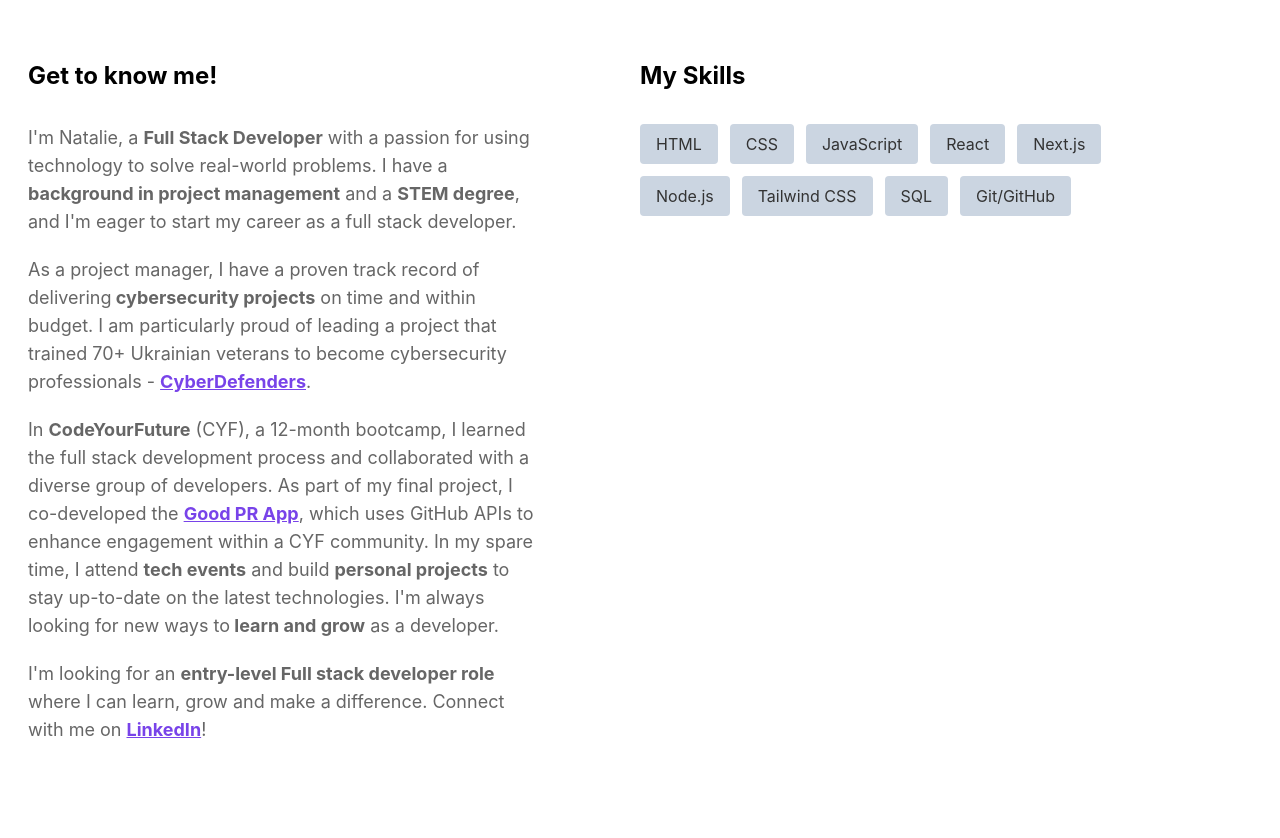
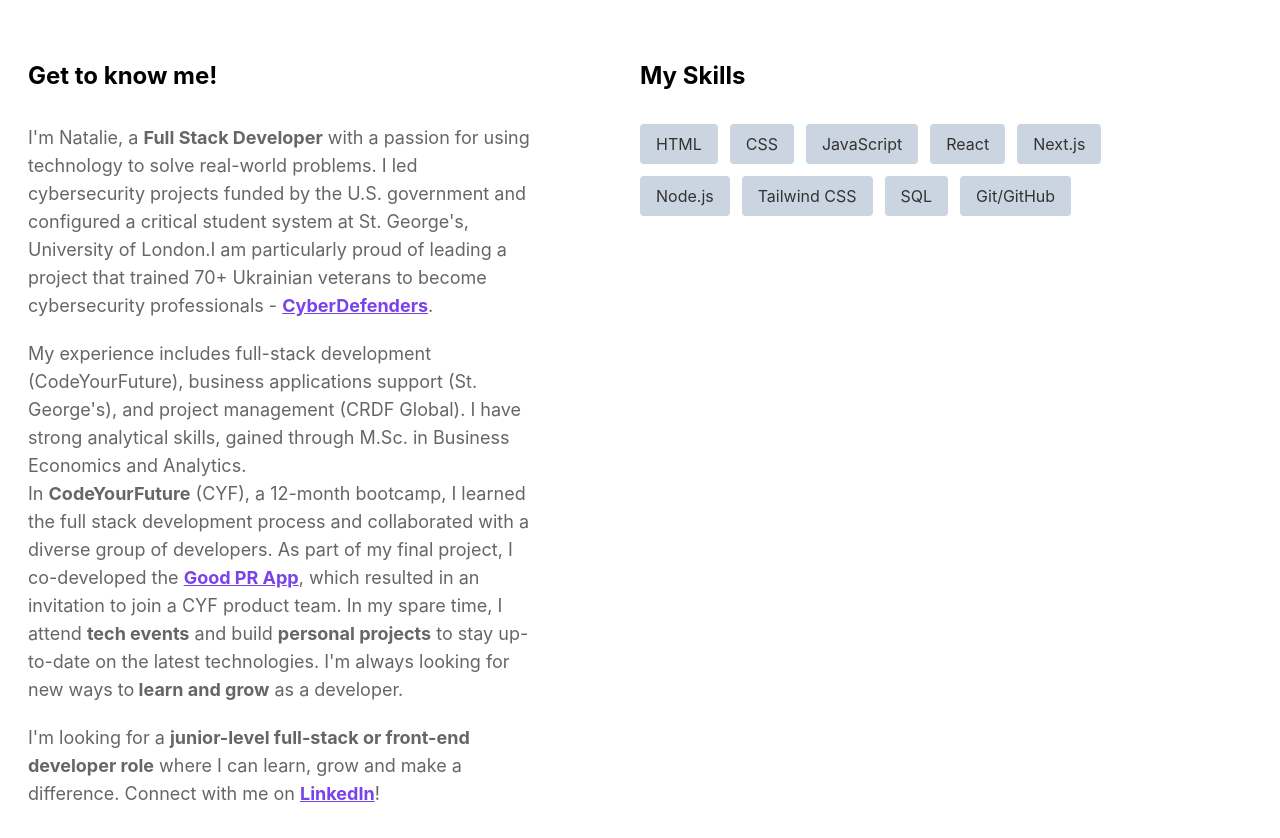
Before and after one commit to nataliiazab/portfolio, a React (Vite) app: page / in a window 1280 px wide. Shown: the part 1160-1998 px from the top of the page. Built offline with nearby package versions, Linux system fonts and the light colour scheme; a web font is replaced by a local one.

Commit message:
Update About.jsx

```diff
--- a/src/components/About.jsx
+++ b/src/components/About.jsx
@@ -32,15 +32,8 @@
           <div className="md:w-10/12 text-lg text-[#666] mb-8">
             <p className="mb-5">
               I'm Natalie, a <strong>Full Stack Developer</strong> with a
-              passion for using technology to solve real-world problems. I have
-              a <strong>background in project management</strong> and a{" "}
-              <strong>STEM degree</strong>, and I'm eager to start my career as
-              a full stack developer.
-            </p>
-            <p className="mb-5">
-              As a project manager, I have a proven track record of delivering
-              <strong> cybersecurity projects</strong> on time and within
-              budget. I am particularly proud of leading a project that trained
+              passion for using technology to solve real-world problems.
+              I led cybersecurity projects funded by the U.S. government and configured a critical student system at St. George's, University of London.I am particularly proud of leading a project that trained
               70+ Ukrainian veterans to become cybersecurity professionals -{" "}
               <a
                 href="https://www.crdfglobal.org/insights/cybersecurity-gives-me-opportunity-continue-path-defender/"
@@ -48,7 +41,10 @@
               >
                 CyberDefenders
               </a>
-              .
+              . </p>
+
+            <p>
+              My experience includes full-stack development (CodeYourFuture), business applications support (St. George's), and project management (CRDF Global). I have strong analytical skills, gained through M.Sc. in Business Economics and Analytics.
             </p>
             <p className="mb-5">
               In <strong>CodeYourFuture</strong> (CYF), a 12-month bootcamp, I
@@ -61,15 +57,14 @@
               >
                 Good PR App
               </a>
-              , which uses GitHub APIs to enhance engagement within a CYF
-              community. In my spare time, I attend <strong>tech events</strong>{" "}
+              , which resulted in an invitation to join a CYF product team. In my spare time, I attend <strong>tech events</strong>{" "}
               and build <strong>personal projects</strong> to stay up-to-date on
               the latest technologies. I'm always looking for new ways to
               <strong> learn and grow</strong> as a developer.
             </p>
             <p className="mb-5">
-              I'm looking for an{" "}
-              <strong>entry-level Full stack developer role</strong> where I can
+              I'm looking for a{" "}
+              <strong>junior-level full-stack or front-end developer role</strong> where I can
               learn, grow and make a difference. Connect with me on{" "}
               <a
                 href="https://www.linkedin.com/feed/"
```
